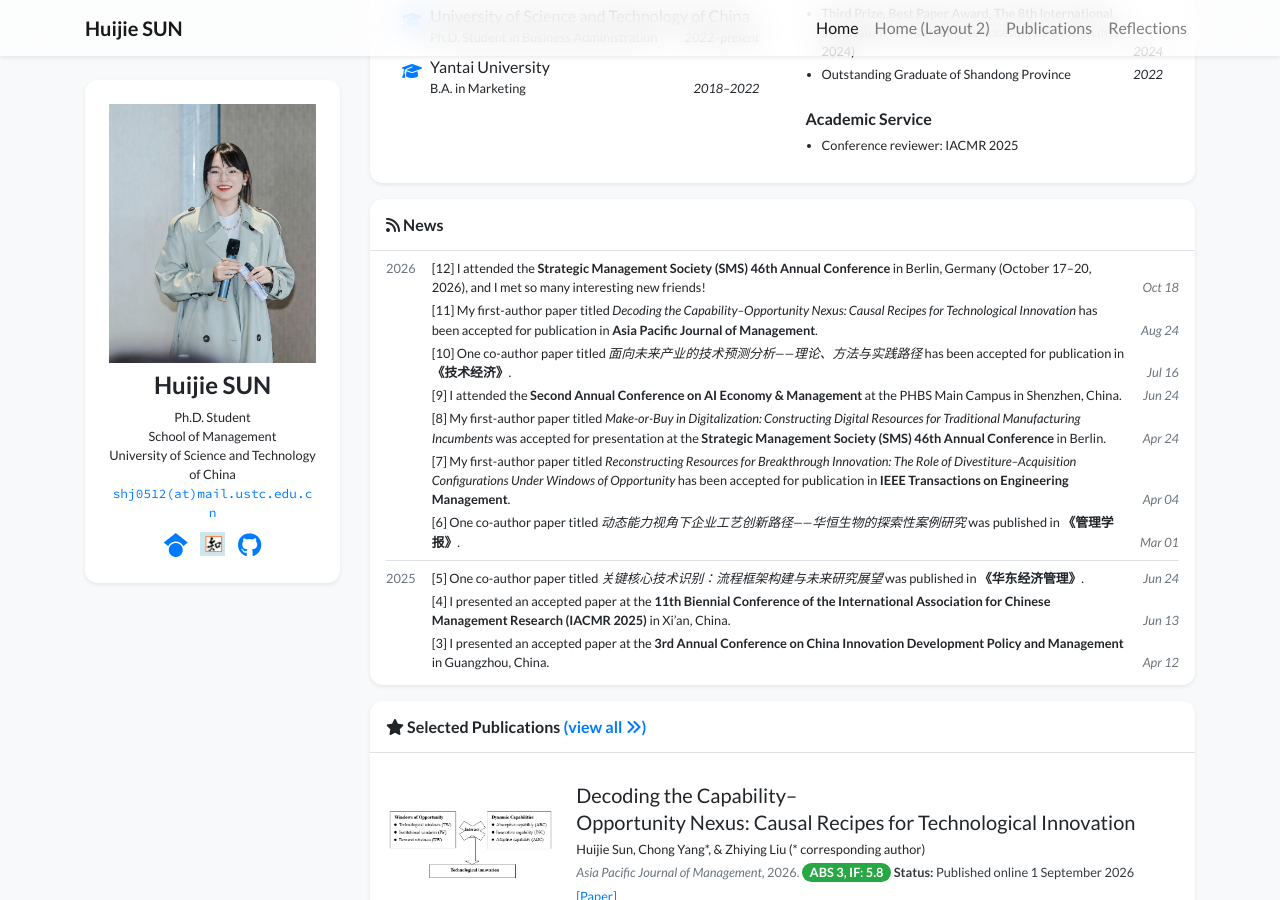
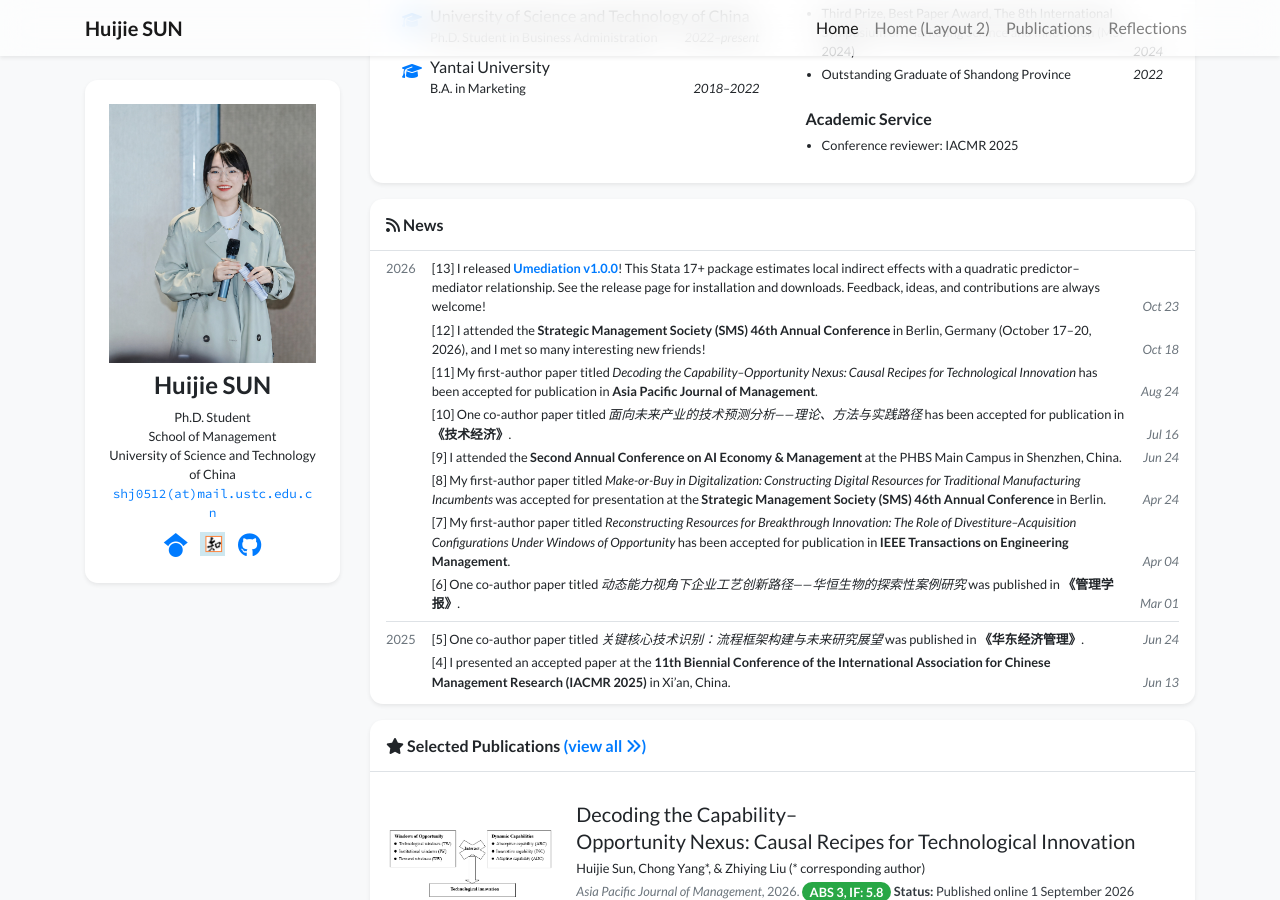
Before and after one commit to shj0512/shj0512.github.io, a Jekyll site: the page built from index.html, in a window 1280 px wide and 900 px high, scrolled down 567 px. Built offline with Jekyll 4.4.1, drawn with Linux system fonts in a browser that asks for light colours; nearby versions of some CDN libraries; a style sheet for code colours, icons or effects is not loaded.

Commit message:
Add Umediation v1.0.0 release news
* Add Umediation v1.0.0 release announcement to News

* Make Umediation release news concise and welcoming

```diff
--- a/_data/news.yml
+++ b/_data/news.yml
@@ -1,5 +1,9 @@
 # Add new items at the top and increase the index by one.
 # Dates use the YYYY-MM-DD format; HTML is supported in the content field.
+- date: "2026-10-23"
+  index: 13
+  content: 'I released <a href="https://github.com/shj0512/Umediation/releases/tag/v1.0.0"><strong>Umediation v1.0.0</strong></a>! This Stata 17+ package estimates local indirect effects with a quadratic predictor–mediator relationship. See the release page for installation and downloads. Feedback, ideas, and contributions are always welcome!'
+
 - date: "2026-10-18"
   index: 12
   content: 'I attended the <strong>Strategic Management Society (SMS) 46th Annual Conference</strong> in Berlin, Germany (October 17–20, 2026), and I met so many interesting new friends!'
```
